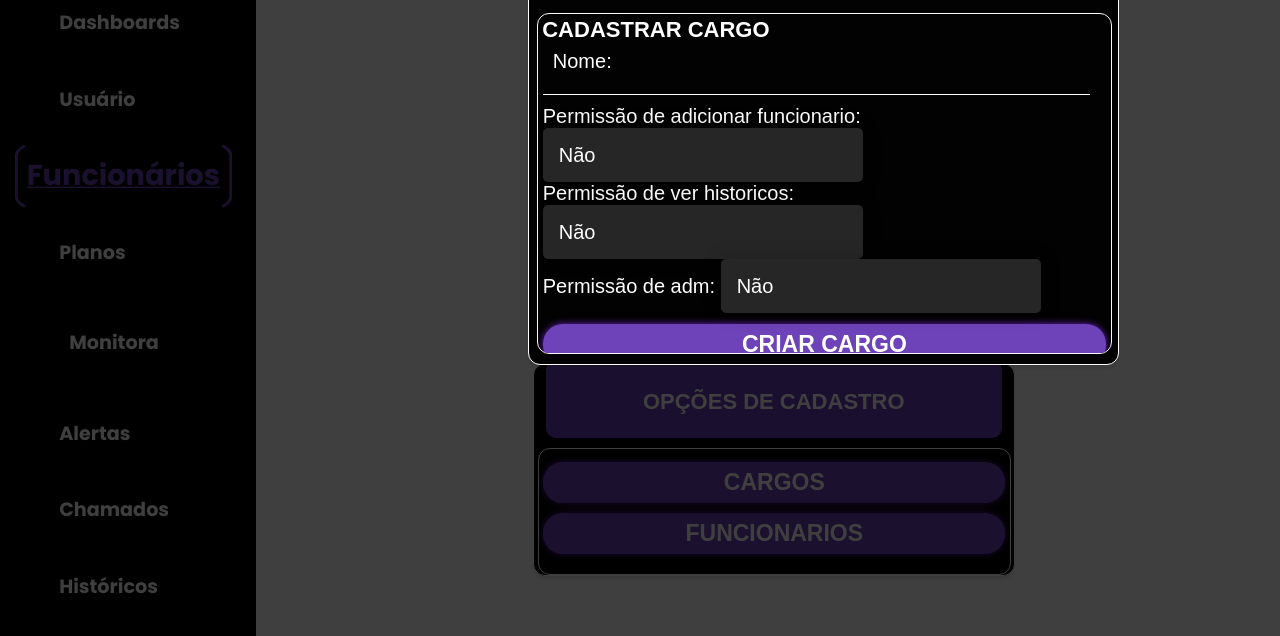
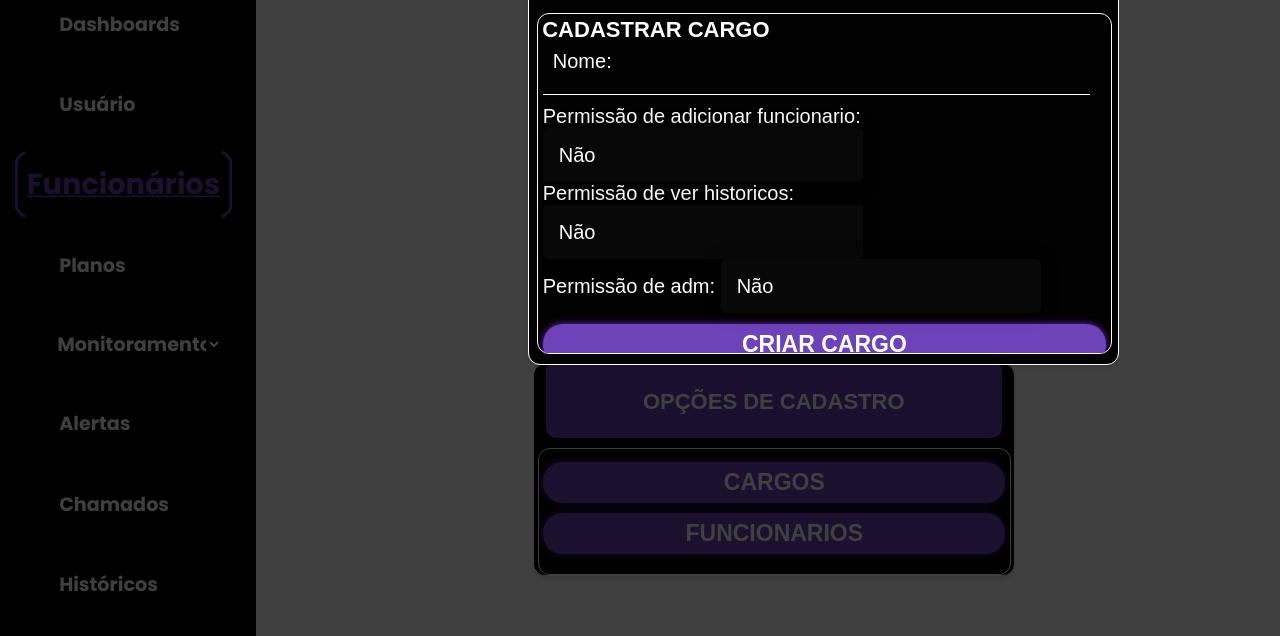
Before and after one commit to Sprint04/Site, a website: page site com web data viz/public/dashboard/funcionario.html in a window 1280 px wide. Both pictures are taken after a click on the button "CARGOS". Shown: the part 164-800 px from the top of the page. Drawn offline with nearby package versions, Linux system fonts and the light colour scheme; no server answers.

Commit message:
Atualização da pagina funcionario

```diff
--- a/site com web data viz/public/css/funcionario.css
+++ b/site com web data viz/public/css/funcionario.css
@@ -31,10 +31,17 @@
       outline: none;
     }
 
-    option {
+    .optionF {
       color: white;
       background-color: var(--option-bg);
     }
+  }
+
+  .selectOpcoes:hover{
+    transform: scale(1.20);
+    border-left: 2px solid white;
+    border-right: 2px solid white;
+    border-radius: 2%;
   }
 
 .modal {
@@ -473,7 +480,7 @@ body{
     }
 
 
-select {
+.selectOpcoesFuncionario {
     /* Reset */
     appearance: none;
     border: 0;
@@ -482,7 +489,7 @@ select {
     /* Personalize */
     width: 20rem;
     padding: 1rem 4rem 1rem 1rem;
-    background: rgba(101, 101, 101, 0.365);
+    background: rgba(20, 20, 20, 0.365);
     color: rgb(255, 255, 255);
     border-radius: 0.25em;
     box-shadow: 0 0 1em 0 rgba(0, 0, 0, 0.2);
@@ -497,8 +504,8 @@ select {
     }
     /* <option> colors */
     option {
-      color: black;
-      background: rgba(101, 101, 101, 0.365)
+        color: white;
+        background-color: var(--option-bg);
     }
   }
 
--- a/site com web data viz/public/dashboard/funcionario.html
+++ b/site com web data viz/public/dashboard/funcionario.html
@@ -26,13 +26,13 @@
                 <button onclick="btnFuncionarios()" class="button_selecionado">Funcionários</button>
                 <button onclick="btnPlanos()">Planos</button>
 
-                <select class="selectOpcoes" id="opcoes" onchange="mudarConteudo()">
-                    <option selected value="0">Monitoramentos</option>
-                    <option value="Cesar">Cesar - Projeto</option>
-                    <option value="Temperatura">Temperatura</option>
-                    <option value="Geolocalizacao">Geolocalização</option>
-                    <option value="GPU">GPU</option>
-                    <option value="Processos">Processos</option>
+                <select class="selectOpcoes " id="opcoes" onchange="mudarConteudo()">
+                    <option class="optionF" selected value="0">Monitoramentos</option>
+                    <option class="optionF" value="Cesar">Cesar - Projeto</option>
+                    <option class="optionF" value="Temperatura">Temperatura</option>
+                    <option class="optionF" value="Geolocalizacao">Geolocalização</option>
+                    <option class="optionF" value="GPU">GPU</option>
+                    <option class="optionF" value="Processos">Processos</option>
                   </select>
 
                 <button>Alertas</button>
@@ -40,6 +40,7 @@
                 <button onclick="btnHistorico()">Históricos</button>
             </div>
         </div>
+
         <div class="tela_dashboard">
 
             <div class="cards">
@@ -84,21 +85,21 @@
               </div>
               <div class="input-group">
                 Permissão de adicionar funcionario:
-                <select id="permissoes1">
+                <select class="selectOpcoesFuncionario" id="permissoes1">
                     <option value="0">Não</option>
                     <option value="1">Sim</option>
                 </select>
               </div>
               <div class="input-group">
                 Permissão de ver historicos:
-                <select id="permissoes2">
+                <select class="selectOpcoesFuncionario" id="permissoes2">
                     <option value="0">Não</option>
                     <option value="1">Sim</option>
                 </select>
               </div>
               <div class="input-group">
                 Permissão de adm:
-                <select id="permissoes3">
+                <select class="selectOpcoesFuncionario" id="permissoes3">
                     <option value="0">Não</option>
                     <option value="1">Sim</option>
                 </select>
@@ -157,7 +158,7 @@
                       <label for="cnpj_input" class="input-group__label">Senha:</label>
                   </div>
 
-                <select id="cargo">
+                <select class="selectOpcoesFuncionario" id="cargo">
                     <option value="0">Cargo</option>
                 </select>
 
```
Also changed, not shown: site com web data viz/public/dashboard/usuario.html (+0 -1 lines).
